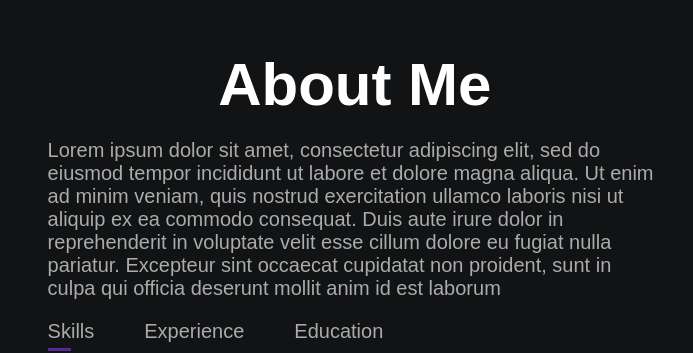
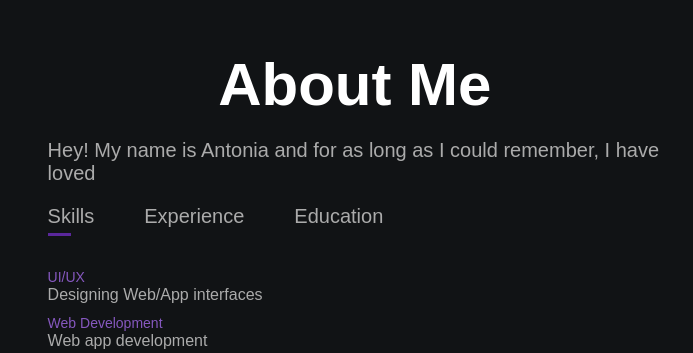
Before and after one commit to antoniamugisa/antoniamugisa.github.io, a plain HTML site: page index.html in a window 1280 px wide. Shown: the part 840-1193 px from the top of the page, 490-1183 px from the left. Drawn offline with Linux system fonts and the light colour scheme.

Commit message:
Fixing about me section

```diff
--- a/index.html
+++ b/index.html
@@ -41,7 +41,7 @@
             </div>
             <div class="about-col-2">
                 <h1 class="sub-title">About Me</h1>
-                <p>Lorem ipsum dolor sit amet, consectetur adipiscing elit, sed do eiusmod tempor incididunt ut labore et dolore magna aliqua. Ut enim ad minim veniam, quis nostrud exercitation ullamco laboris nisi ut aliquip ex ea commodo consequat. Duis aute irure dolor in reprehenderit in voluptate velit esse cillum dolore eu fugiat nulla pariatur. Excepteur sint occaecat cupidatat non proident, sunt in culpa qui officia deserunt mollit anim id est laborum</p>
+                <p>Hey! My name is Antonia and for as long as I could remember, I have loved </p>
 
                 <div class="tab-titles">
                     <p class="tab-links active-link" onclick="opentab('skills')">Skills</p>
```
